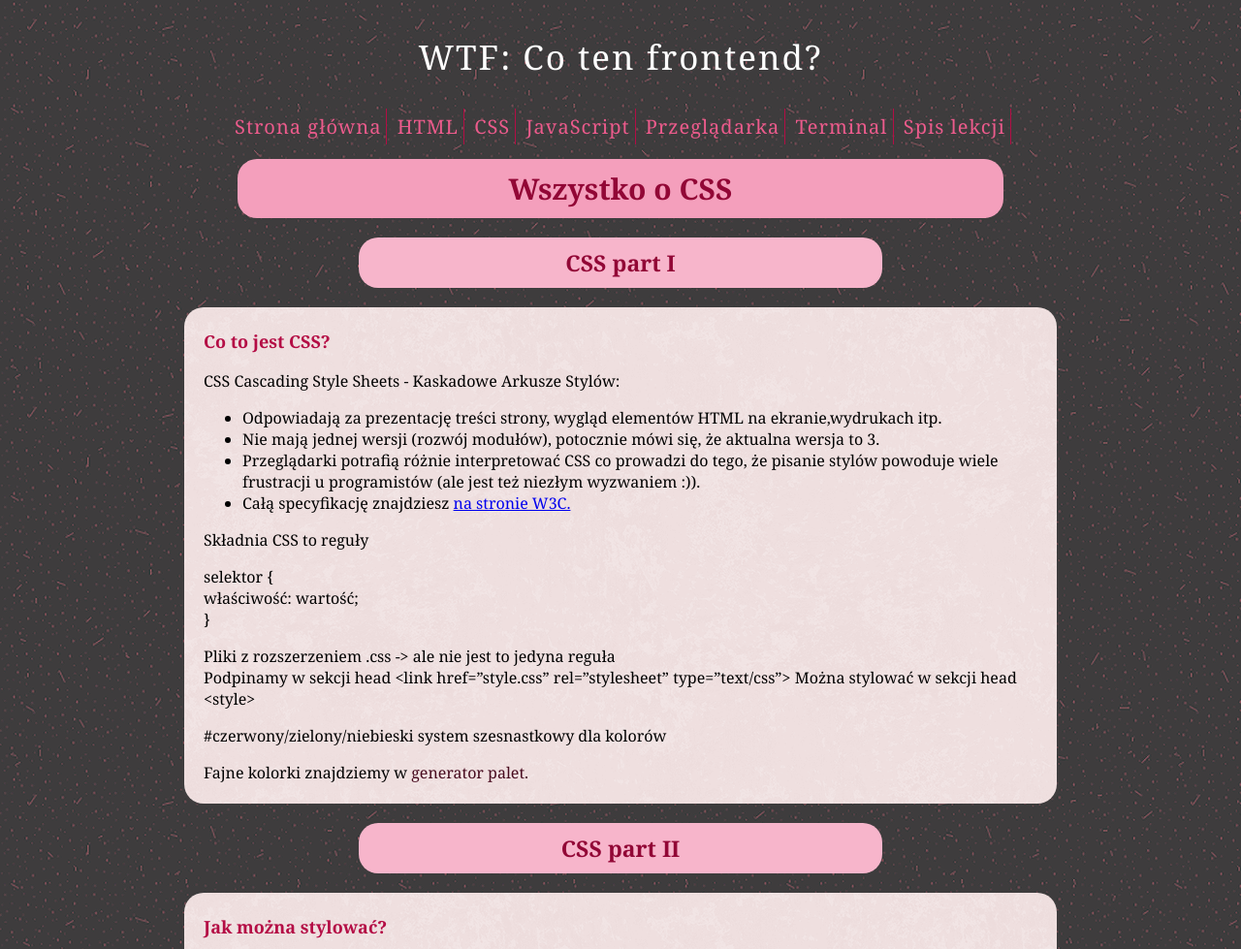
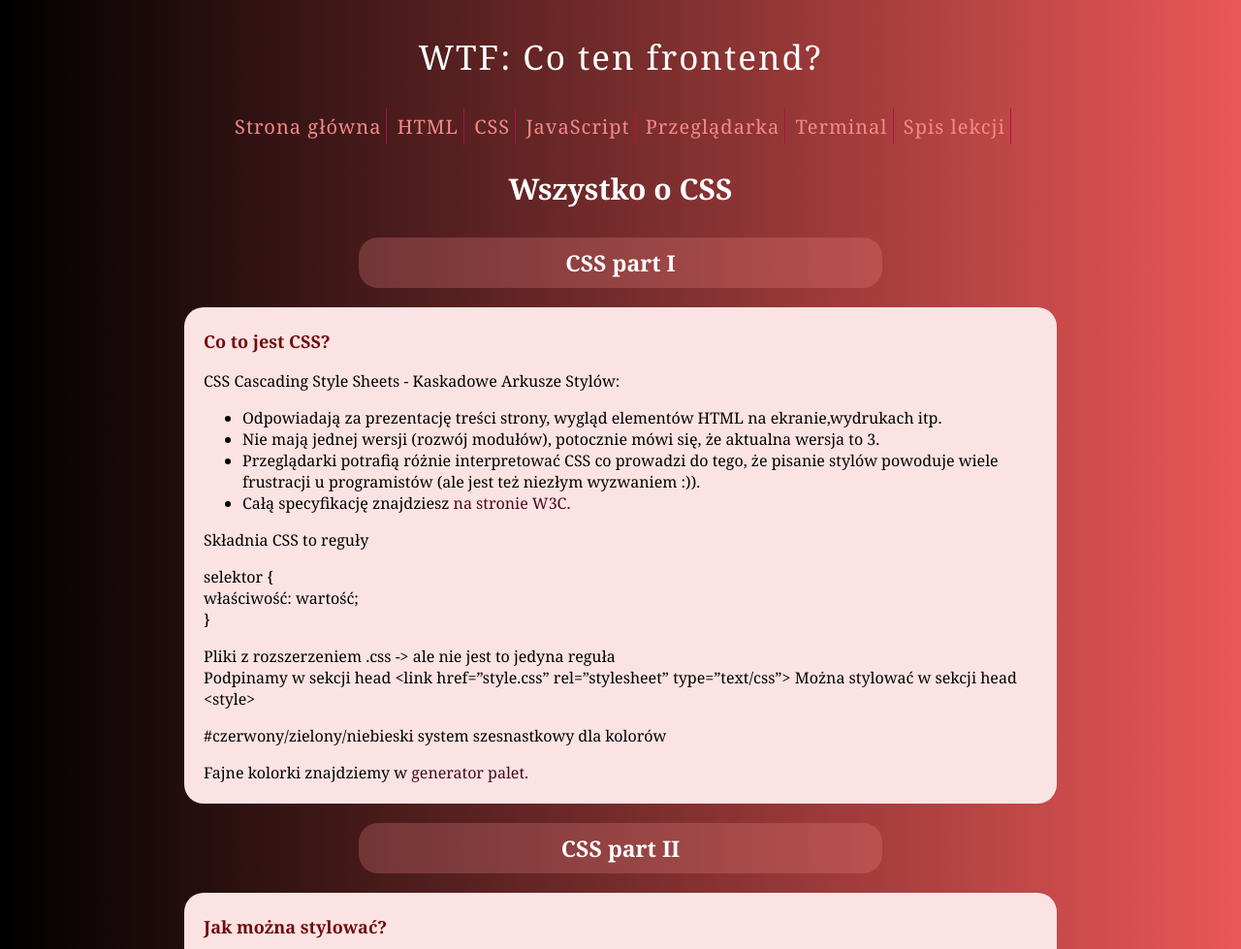
Before and after one commit to AnnaSmierzchala/homepage, a plain HTML site: page css.html in a window 1280 px wide. Shown: the top 979 px of the page at 97% size. Drawn offline with Linux system fonts and the light colour scheme.

Commit message:
background and new styles added

```diff
--- a/css.html
+++ b/css.html
@@ -59,7 +59,7 @@
             </li>
             <li class="lesson__list-item">
               Całą specyfikację znajdziesz
-              <a href="https://www.w3.org/TR/CSS/" target="_blank"
+              <a href="https://www.w3.org/TR/CSS/" target="_blank" class="lesson__text-link"
                 >na stronie W3C.</a
               >
             </li>
--- a/style.css
+++ b/style.css
@@ -1,6 +1,9 @@
 body {
   /* Background pattern from Toptal Subtle Patterns */
-  background-image: url("pink dust.png");
+  background: #EB5757;  /* fallback for old browsers */
+background: -webkit-linear-gradient(to right, #000000, #EB5757);  /* Chrome 10-25, Safari 5.1-6 */
+background: linear-gradient(to right, #000000, #EB5757); /* W3C, IE 10+/ Edge, Firefox 16+, Chrome 26+, Opera 12+, Safari 7+ */
+
   font-family: Georgia, "Times New Roman", Times, serif;
   margin: 20px auto;
 }
@@ -27,7 +30,7 @@ body {
 
 .navigation__link {
   text-decoration: none;
-  color: #ec5b8c;
+  color: #f38a8a;
   border-right: 1px solid #b40d45;
   padding: 5px;
   letter-spacing: 1px;
@@ -39,8 +42,7 @@ body {
 
 .main-header {
   font-size: 30px;
-  background-color: #f49fbc;
-  color: #920736;
+  color: #ffffff;
   margin: 20px auto;
   max-width: 750px;
   padding: 10px 20px;
@@ -53,8 +55,8 @@ body {
 .extras__title,
 .weeks__title {
   font-size: 23px;
-  background-color: #f7b5cb;
-  color: #920736;
+  background-color: rgb(243,138,138, 0.253);
+  color: #ffffff;
   margin: 20px auto;
   max-width: 500px;
   padding: 10px 20px;
@@ -65,9 +67,10 @@ body {
 .lesson,
 .extra,
 .week {
-  background-image: url("pink_rice.png");
+    background-color: #fce3e3;
+
+
   margin: 20px auto;
-  width: 900px;
   max-width: 900px;
   padding: 5px 20px;
   border-radius: 20px;
@@ -77,7 +80,7 @@ body {
 .lesson__title,
 .extra__title,
 .week__title {
-  color: #b40d45;
+  color: #710c0c;
   font-size: 18px;
 }
 
```
Also changed, not shown: main.js (+36 -4 lines).
